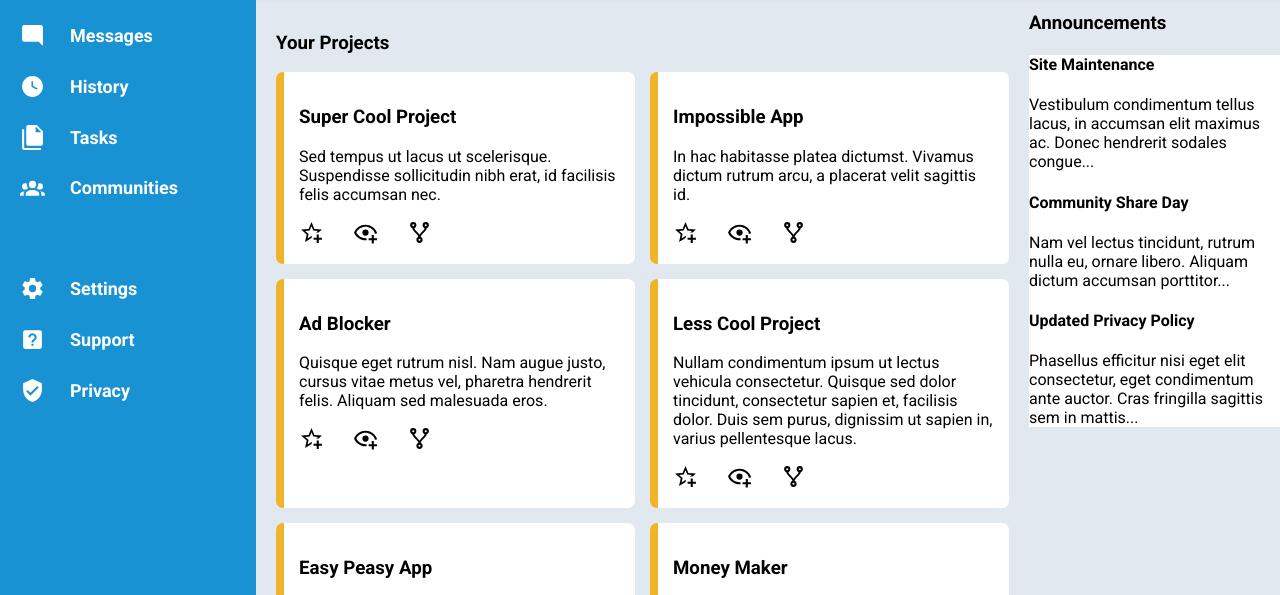
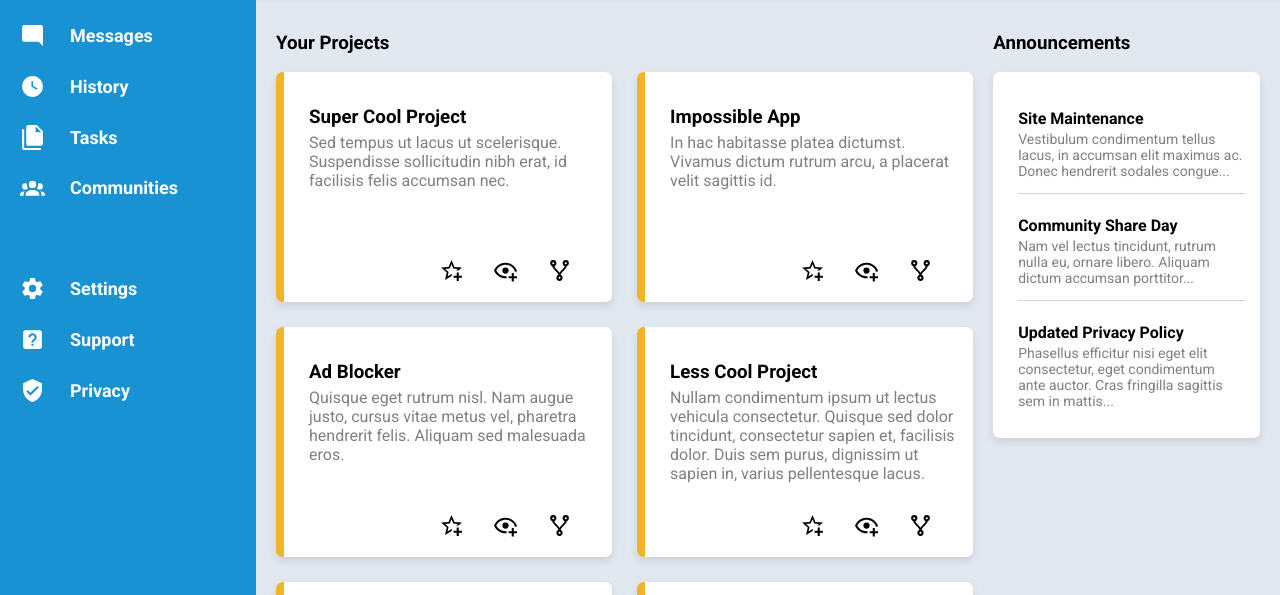
Before and after one commit to new-coder-2006/odin-admin-dashboard, a plain HTML site: page index.html in a window 1280 px wide. Shown: the part 172-767 px from the top of the page. Drawn offline with Linux system fonts and the light colour scheme.

Commit message:
everything but trending finished

```diff
--- a/index.html
+++ b/index.html
@@ -102,9 +102,11 @@
                     Sed tempus ut lacus ut scelerisque. Suspendisse sollicitudin
                     nibh erat, id facilisis felis accumsan nec.
                     </p>
+                    <div class="icon-holder">
                         <img class="icon" src="star-plus-outline.svg" alt="Favorite this card.">
                         <img class="icon" src="eye-plus-outline.svg" alt="View this card.">
                         <img class="icon" src="source-fork.svg" alt="Link to this card.">
+                    </div>
                 </div>
 
                 <div class="card">
@@ -113,9 +115,11 @@
                         In hac habitasse platea dictumst. Vivamus dictum rutrum arcu,
                         a placerat velit sagittis id.
                     </p>
+                    <div class="icon-holder">
                         <img class="icon" src="star-plus-outline.svg" alt="Favorite this card.">
                         <img class="icon" src="eye-plus-outline.svg" alt="View this card.">
                         <img class="icon" src="source-fork.svg" alt="Link to this card.">
+                    </div>
                 </div>
 
                 <div class="card">
@@ -125,9 +129,11 @@
                         metus vel, pharetra hendrerit felis. Aliquam sed malesuada
                         eros.
                     </p>
+                    <div class="icon-holder">
                         <img class="icon" src="star-plus-outline.svg" alt="Favorite this card.">
                         <img class="icon" src="eye-plus-outline.svg" alt="View this card.">
                         <img class="icon" src="source-fork.svg" alt="Link to this card.">
+                    </div>
                 </div>
 
                 <div class="card">
@@ -138,9 +144,11 @@
                         dolor. Duis sem purus, dignissim ut sapien in, varius
                         pellentesque lacus.
                     </p>
+                    <div class="icon-holder">
                         <img class="icon" src="star-plus-outline.svg" alt="Favorite this card.">
                         <img class="icon" src="eye-plus-outline.svg" alt="View this card.">
                         <img class="icon" src="source-fork.svg" alt="Link to this card.">
+                    </div>
                 </div>
 
                 <div class="card">
@@ -150,9 +158,11 @@
                         urna eget accumsan aliquam. Curabitur dignissim nisi in
                         tortor commodo, ac bibendum magna tincidunt.
                     </p>
+                    <div class="icon-holder">
                         <img class="icon" src="star-plus-outline.svg" alt="Favorite this card.">
                         <img class="icon" src="eye-plus-outline.svg" alt="View this card.">
                         <img class="icon" src="source-fork.svg" alt="Link to this card.">
+                    </div>
                 </div>
 
                 <div class="card">
@@ -162,18 +172,20 @@
                         ante faucibus sapien, ac scelerisque tortor purus sit
                         amet ex. Pellentesque mollis nec sem vel aliquam.
                     </p>
+                    <div class="icon-holder">
                         <img class="icon" src="star-plus-outline.svg" alt="Favorite this card.">
                         <img class="icon" src="eye-plus-outline.svg" alt="View this card.">
                         <img class="icon" src="source-fork.svg" alt="Link to this card.">
                     </div>
                 </div>
             </div>
+        </div>
 
         <div class="announcements">
-            <h3>Announcements</h3>
+            <h3 class="announcement-header">Announcements</h3>
 
             <div class="announcement-container">
-                <div class="announcement">
+                <div class="announcement bottom-border">
                     <h4>Site Maintenance</h4>
                     <p>
                         Vestibulum condimentum tellus lacus, in accumsan elit
@@ -181,7 +193,7 @@
                     </p>
                 </div>
 
-                <div class="announcement">
+                <div class="announcement bottom-border">
                     <h4>Community Share Day</h4>
                     <p>
                         Nam vel lectus tincidunt, rutrum nulla eu, ornare libero.
--- a/style.css
+++ b/style.css
@@ -28,18 +28,42 @@ input {
     height: 28px;
 }
 
+.announcement {
+    display: grid;
+    grid-template-rows: 30px 1fr;
+}
+.announcement p {
+    color: gray;
+    font-size: 14px;
+}
+
 .announcements {
     grid-row: 1 / 2;
     grid-column: 2 / 3;
+    padding-right: 20px;
+}
+
+.announcement-container {
+    border-radius: 7px;
+    padding: 15px 15px 15px 25px;
+    box-shadow: 0 4px 8px rgba(0, 0, 0, 0.1);
 }
 
 .announcement-container, .card, .trend-container {
     background-color: white;
 }
 
+.announcement-header {
+    padding-top: 20px;
+}
+
 .bottom {
     display: grid;
     grid: 0.1fr / 2fr 1fr;
+}
+
+.bottom-border {
+    border-bottom: 1px solid #D2D2D2ff;
 }
 
 .bottom-left {
@@ -65,7 +89,15 @@ input {
 .card {
     border-left: 8px solid #F0B429ff;
     border-radius: 7px;
-    padding: 15px;
+    padding: 15px 15px 15px 25px;
+    box-shadow: 0 4px 8px rgba(0, 0, 0, 0.1);
+    display: grid;
+    grid: 30px 1fr 0.1fr / 1fr;
+    height: 200px;
+}
+
+.card p {
+    color: gray;
 }
 
 .communities {
@@ -77,14 +109,14 @@ input {
     grid-column: 2 / 3;
     background-color: #E2E8F0ff;
     display: grid;
-    grid: 1.5fr 1fr / 3fr 1fr;
+    grid: 1.5fr 1fr / 2.5fr 1fr;
     gap: 20px;
 }
 
 .content-container {
     display: grid;
     grid-template-columns: repeat(auto-fit, minmax(250px, 1fr));
-    gap: 15px;
+    gap: 25px;
     padding-left: 20px;
 }
 
@@ -120,6 +152,10 @@ input {
     height: 25px;
     width: 25px;
     padding-right: 25px;
+}
+
+.icon-holder {
+    justify-self:self-end;
 }
 
 .intro {
```
Lines whose indentation alone changed are shown as unchanged.
